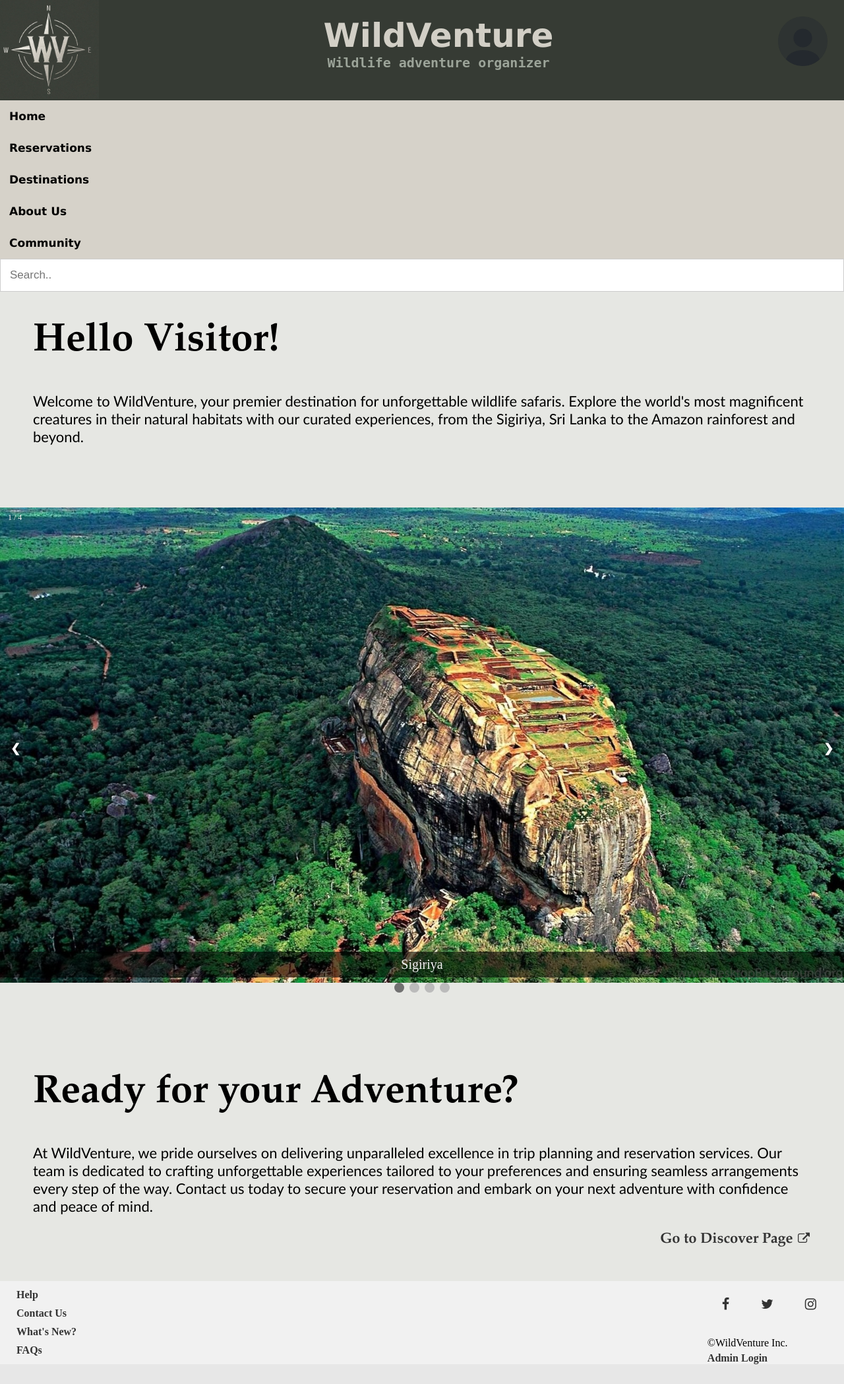
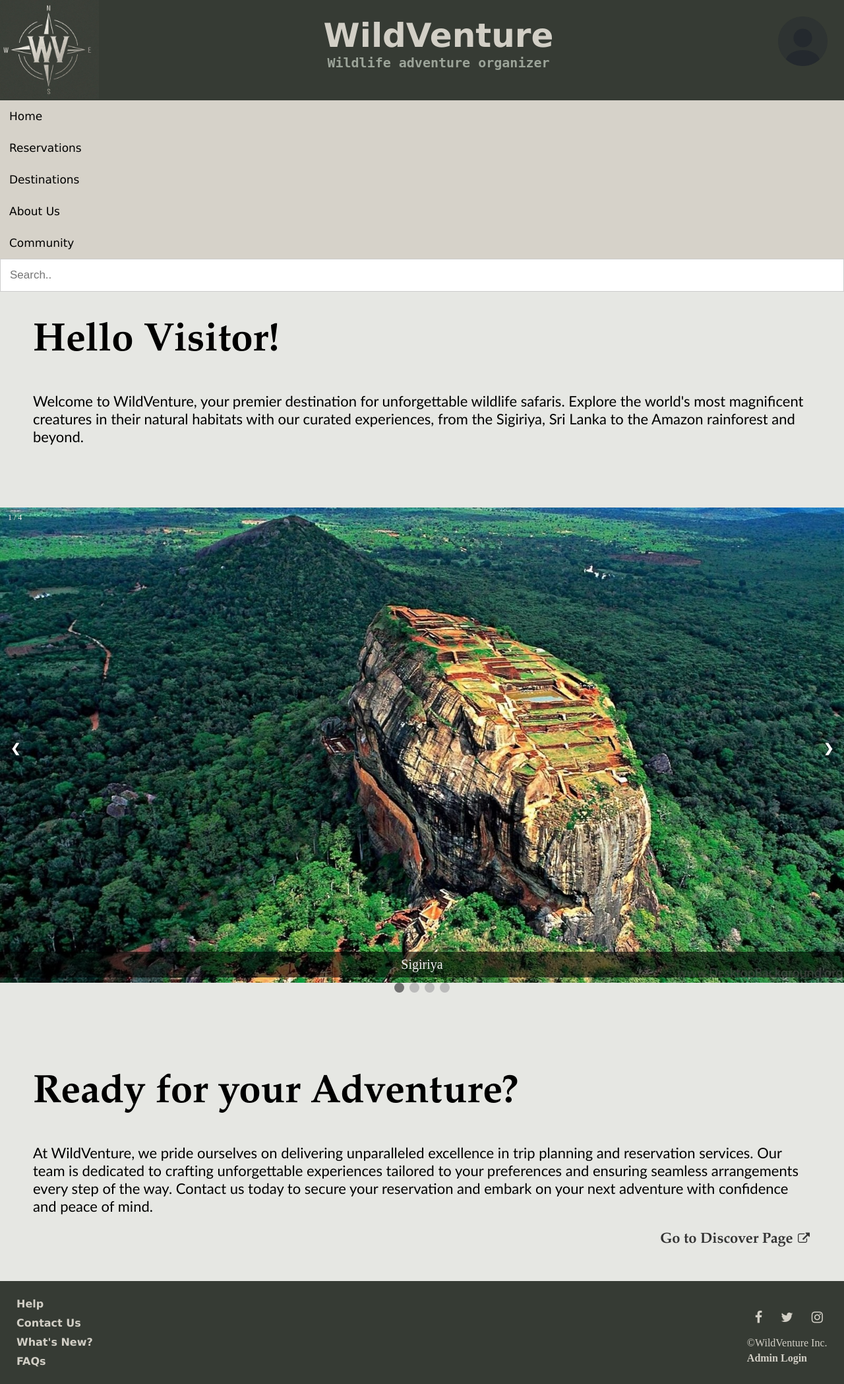
Before and after one commit to Lonixndu/WildVenture, a PHP site: page / in a window 1280 px wide. Shown: the whole page at 66% size. Before the commit the page ends 2067 px from the top, so only its background shows below. Run offline with PHP 8.4, Linux system fonts and the light colour scheme.

Commit message:
updated footer, homepage/index

```diff
--- a/templates/footer.php
+++ b/templates/footer.php
@@ -4,19 +4,20 @@
     <link rel="stylesheet" href="https://cdnjs.cloudflare.com/ajax/libs/font-awesome/4.7.0/css/font-awesome.min.css">
     <style>
         .fa {
-            padding: 20px;
+            padding: 10px;
+            padding-bottom: 0;
             font-size: 20px;
             text-align: left;
             text-decoration: none;
             margin: 5px 2px;
         }
 
-        .fa:hover {
+        .fa:hover, .footer-link a:hover {
             opacity: 0.7;
         }
 
         .footer {
-            background-color: #f1f1f1;
+            background-color: #363b34;
         }
 
         .footer-container {
@@ -31,19 +32,24 @@
             list-style: none;
             padding: 0;
             margin: 0;
+            padding-top: 20px;
+            padding-bottom: 20px;
         }
 
         .footer-link li {
             display: block;
             margin-right: 10px;
             padding: 5px;
+            font-family: Verdana, sans-serif;
         }
 
-        a {
+        .footer a {
             text-decoration: none;
-            color: #333;
+            color: #d2cfc6;
             font-weight: bold;
         }
+
+        .admin:hover{text-decoration: underline; color: red;}
     </style>
 </head>
 
@@ -63,8 +69,8 @@
                 <a href="#"><i class="fa fa-facebook"></i></a>
                 <a href="#"><i class="fa fa-twitter"></i></a>
                 <a href="#"><i class="fa fa-instagram"></i></a>
-                <p class="copy" style="margin: 15px 0 5px 0;">&copy;WildVenture Inc.</p>
-                <a class="admin12" href="#">Admin Login</a>
+                <p class="copy" style="margin: 15px 0 5px 0; color: #d2cfc6;">&copy;WildVenture Inc.</p>
+                <a class="admin" href="#">Admin Login</a>
             </div>
         </div>
       </footer>
```
Also changed, not shown: index.php (+47 -8 lines).
